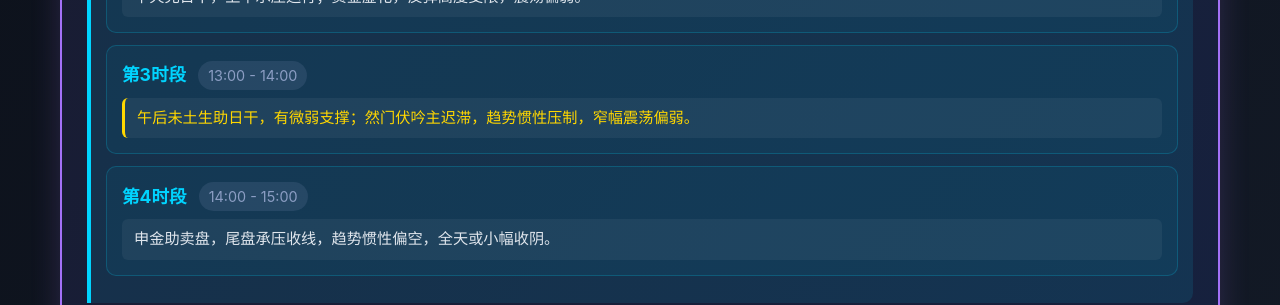
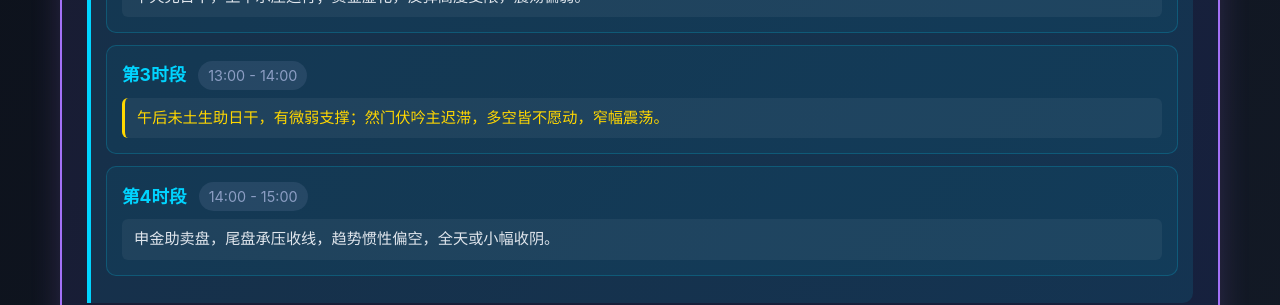
Before and after one commit to xiaoyi0319a/yixue-dashboard, a Jekyll site: the page index.html, which Jekyll copies as it is, in a window 1280 px wide and 900 px high, scrolled down 910 px. Shown: the part 152-457 px from the top of the window. Built offline with Jekyll 4.4.1, drawn with Linux system fonts in a browser that asks for light colours; comment, search, counter and statistics services are not loaded.

Commit message:
fix: 四时段判语与FINAL报告同步，删除趋势惯性压制等定级表述

```diff
--- a/index.html
+++ b/index.html
@@ -51,7 +51,7 @@
                         <span class="time-name">第3时段</span>
                         <span class="time-range">13:00 - 14:00</span>
                     </div>
-                    <div class="time-verdict neutral">午后未土生助日干，有微弱支撑；然门伏吟主迟滞，趋势惯性压制，窄幅震荡偏弱。</div>
+                    <div class="time-verdict neutral">午后未土生助日干，有微弱支撑；然门伏吟主迟滞，多空皆不愿动，窄幅震荡。</div>
                 </div>
                 <div class="time-slot">
                     <div class="time-header">
```
